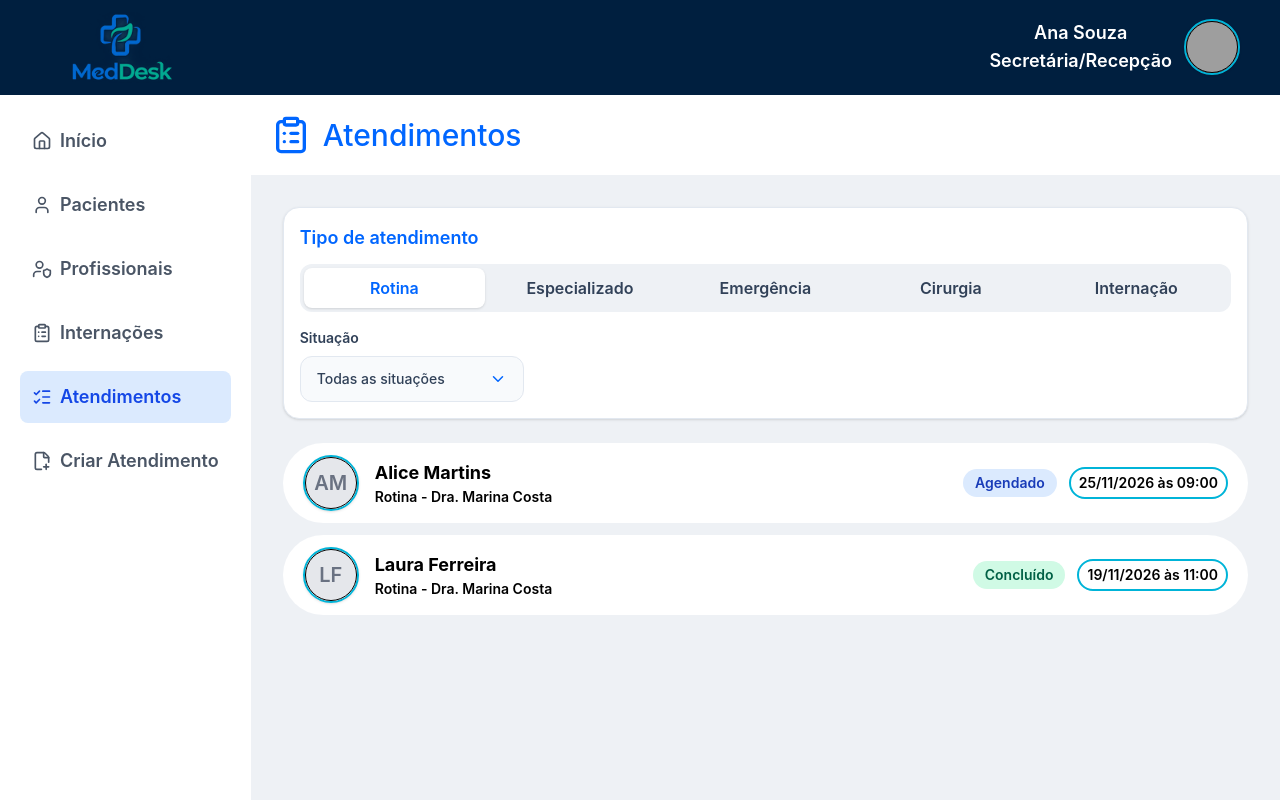
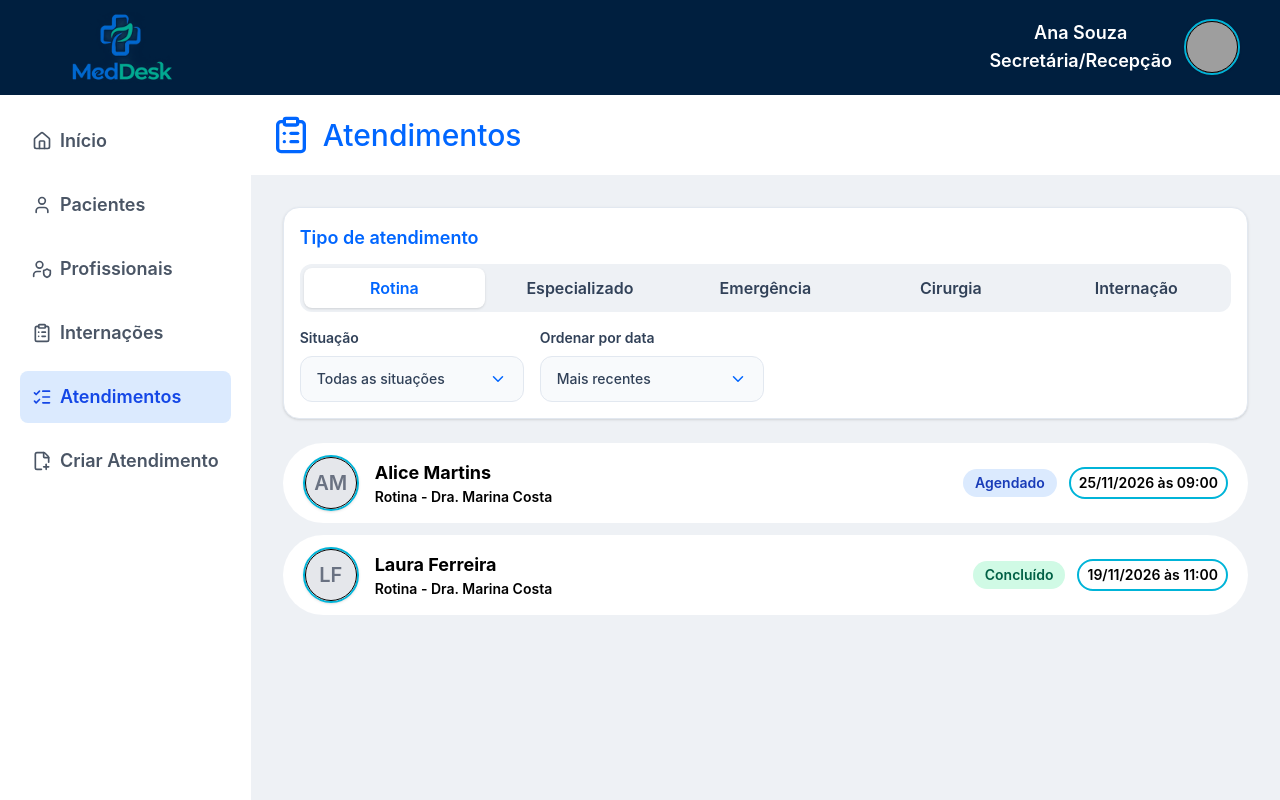
Before and after one commit to Bernardo-Guedes/MedDesk, a React (Vite) app in the folder frontend/: page /admin/atendimentos in a window 1280 px wide. Built offline with nearby package versions, Linux system fonts and the light colour scheme; grey boxes are pictures that could not be loaded.

Commit message:
feat(atendimentos): filtro por data

```diff
--- a/frontend/src/pages/admin/Atendimentos.tsx
+++ b/frontend/src/pages/admin/Atendimentos.tsx
@@ -89,6 +89,7 @@ function Atendimentos() {
   const [tipo, setTipo] = useState<Tipo>("Rotina");
   const [situacao, setSituacao] = useState("");
   const [prioridade, setPrioridade] = useState("");
+  const [ordemData, setOrdemData] = useState<"recentes" | "antigos">("recentes");
 
   const situacoes = situacoesPorTipo[tipo];
 
@@ -99,12 +100,12 @@ function Atendimentos() {
       (!prioridade || (atendimento.tipo === "Emergência" && atendimento.prioridade === prioridade)),
     )
     .sort((a, b) => {
+      const comparacaoData = a.data.localeCompare(b.data) || a.horario.localeCompare(b.horario);
       if (a.tipo === "Emergência" && b.tipo === "Emergência") {
         return ordemPrioridade[a.prioridade] - ordemPrioridade[b.prioridade]
-          || a.data.localeCompare(b.data)
-          || a.horario.localeCompare(b.horario);
+          || (ordemData === "recentes" ? -comparacaoData : comparacaoData);
       }
-      return 0;
+      return ordemData === "recentes" ? -comparacaoData : comparacaoData;
     });
 
   return (
@@ -123,6 +124,7 @@ function Atendimentos() {
               setTipo(valor);
               setSituacao("");
               setPrioridade("");
+              setOrdemData(valor === "Emergência" ? "antigos" : "recentes");
             }}
             opcoes={tipos}
           />
@@ -136,6 +138,20 @@ function Atendimentos() {
                 opcoes={[
                   { valor: "", texto: "Todas as situações" },
                   ...situacoes.map((item) => ({ valor: item, texto: item })),
+                ]}
+              />
+            </div>
+            <div className="w-full sm:w-auto">
+              <SelectFiltro
+                id="ordem-data-atendimento"
+                rotulo={tipo === "Emergência" ? "Data (mesma prioridade)" : "Ordenar por data"}
+                valor={ordemData}
+                onChange={(valor) => {
+                  if (valor === "recentes" || valor === "antigos") setOrdemData(valor);
+                }}
+                opcoes={[
+                  { valor: "recentes", texto: "Mais recentes" },
+                  { valor: "antigos", texto: "Mais antigos" },
                 ]}
               />
             </div>
```
Also changed, not shown: 1 other file (tests, documents, lock files or other folders).
